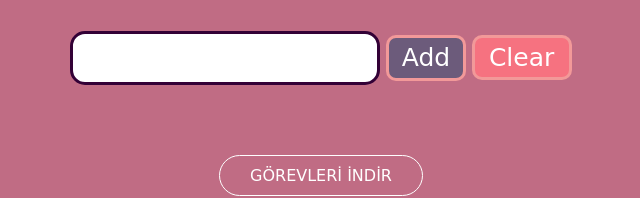
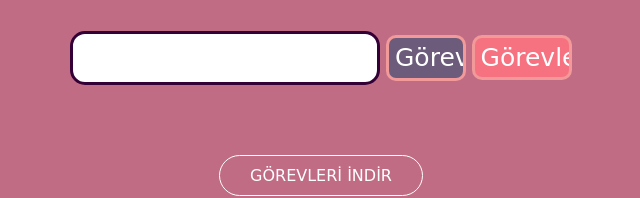
Before and after one commit to mehm3tali/To-DoList, a plain HTML site: page ToDoList/index.html in a window 1280 px wide. Shown: the part 189-387 px from the top of the page, 319-959 px from the left. Drawn offline with Linux system fonts and the light colour scheme; a web font is replaced by a local one.

Commit message:
Update index.html

```diff
--- a/ToDoList/index.html
+++ b/ToDoList/index.html
@@ -18,8 +18,8 @@
         <h1 id="baslik">To-Do List</h1>
         <form action="#">
             <input type="text" id="giris">
-            <input type="submit" id="ekle" value="Add">
-            <input type="submit" id="sil" value="Clear">
+            <input type="submit" id="ekle" value="Görev Ekle">
+            <input type="submit" id="sil" value="Görevleri Temizle">
         </form>
         <div class="girisler" id="todolist">
 
```
